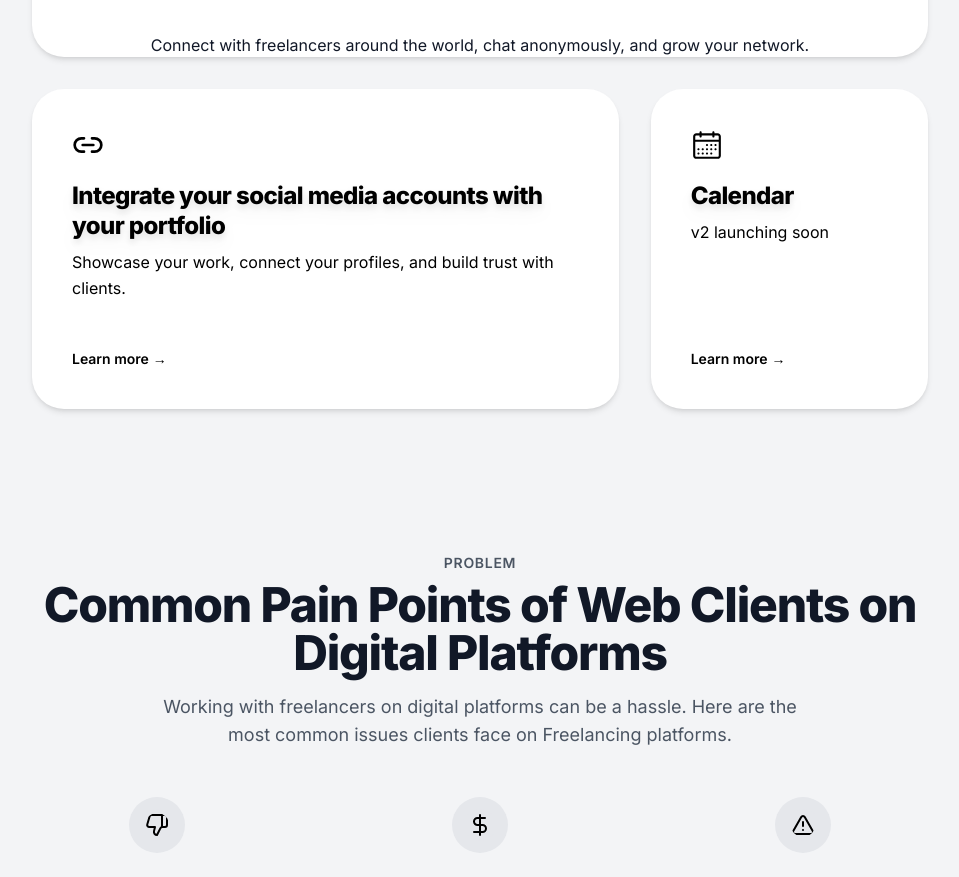
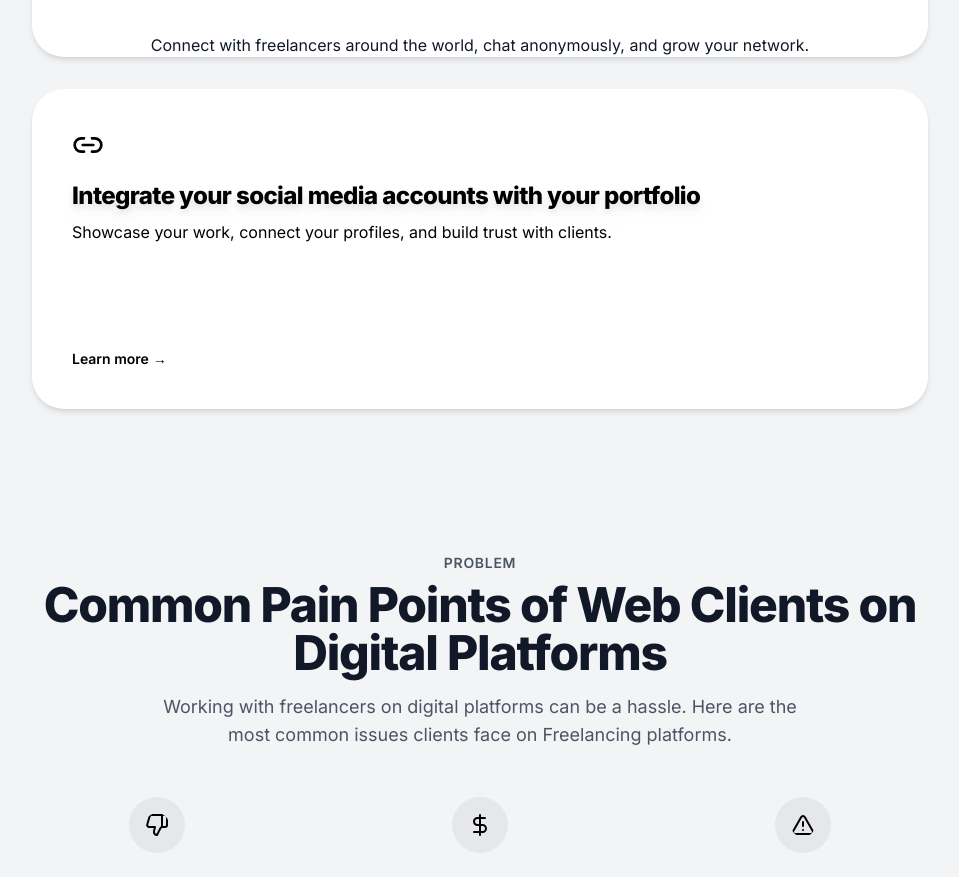
Before and after one commit to Taj-2005/Assuredgig-Frontend, a Next.js app: page / in a window 1280 px wide. Shown: the part 2036-2913 px from the top of the page, without its empty margins (160-1119 px from the left). Built offline with nearby package versions, Linux system fonts and the light colour scheme.

Commit message:
Removed Calendar and fixed a bug in bento grid

```diff
--- a/src/components/bento-grid-demo.tsx
+++ b/src/components/bento-grid-demo.tsx
@@ -52,24 +52,9 @@ export default function BentoDemo() {
     description: "Showcase your work, connect your profiles, and build trust with clients.",
     href: "#",
     cta: "Learn more",
-    className: "col-span-3 lg:col-span-2",
+    className: "col-span-3",
     background: (
-      <AnimatedBeamMultipleOutputDemo className={`absolute right-2 top-4 h-[300px] border-none transition-all duration-300 ease-out [mask-image:linear-gradient(to_top,transparent_10%,#000_100%)] group-hover:scale-105` }/>
-    ),
-  },
-  {
-    icon: <CalendarIcon className="w-8 h-8" />,
-    title: "Calendar",
-    description: "v2 launching soon",
-    className: "col-span-3 lg:col-span-1",
-    href: "#",
-    cta: "Learn more",
-    background: (
-      <Calendar
-        mode="single"
-        selected={new Date(2025, 5, 4, 0, 0, 0)}
-        className={`absolute right-0 top-10 origin-top scale-90 rounded-md border transition-all duration-300 ease-out [mask-image:linear-gradient(to_top,transparent_40%,#000_100%)] group-hover:scale-95 ${theme === "light" ? "bg-white" : "bg-black text-white"}`}
-      />
+      <AnimatedBeamMultipleOutputDemo className={`absolute right-2 top-4 h-[300px] border-none transition-all duration-300 ease-out [mask-image:linear-gradient(to_top,transparent_10%,#000_100%)] group-hover:scale-105 ${theme === "light" ? 'text-black' : 'text-white'}` }/>
     ),
   },
 ];
--- a/src/registry/example/animated-beam-multiple-outputs.tsx
+++ b/src/registry/example/animated-beam-multiple-outputs.tsx
@@ -27,7 +27,7 @@ export default function AnimatedBeamMultipleOutputDemo({ className }: AnimatedBe
             className={cn(
               "p-3 rounded-lg flex items-center gap-2",
               output.color,
-              "text-white"
+              theme == 'light' ? "text-black" : "text-white"
             )}
           >
             <div className="w-2 h-2 rounded-full bg-white/50" />
```
